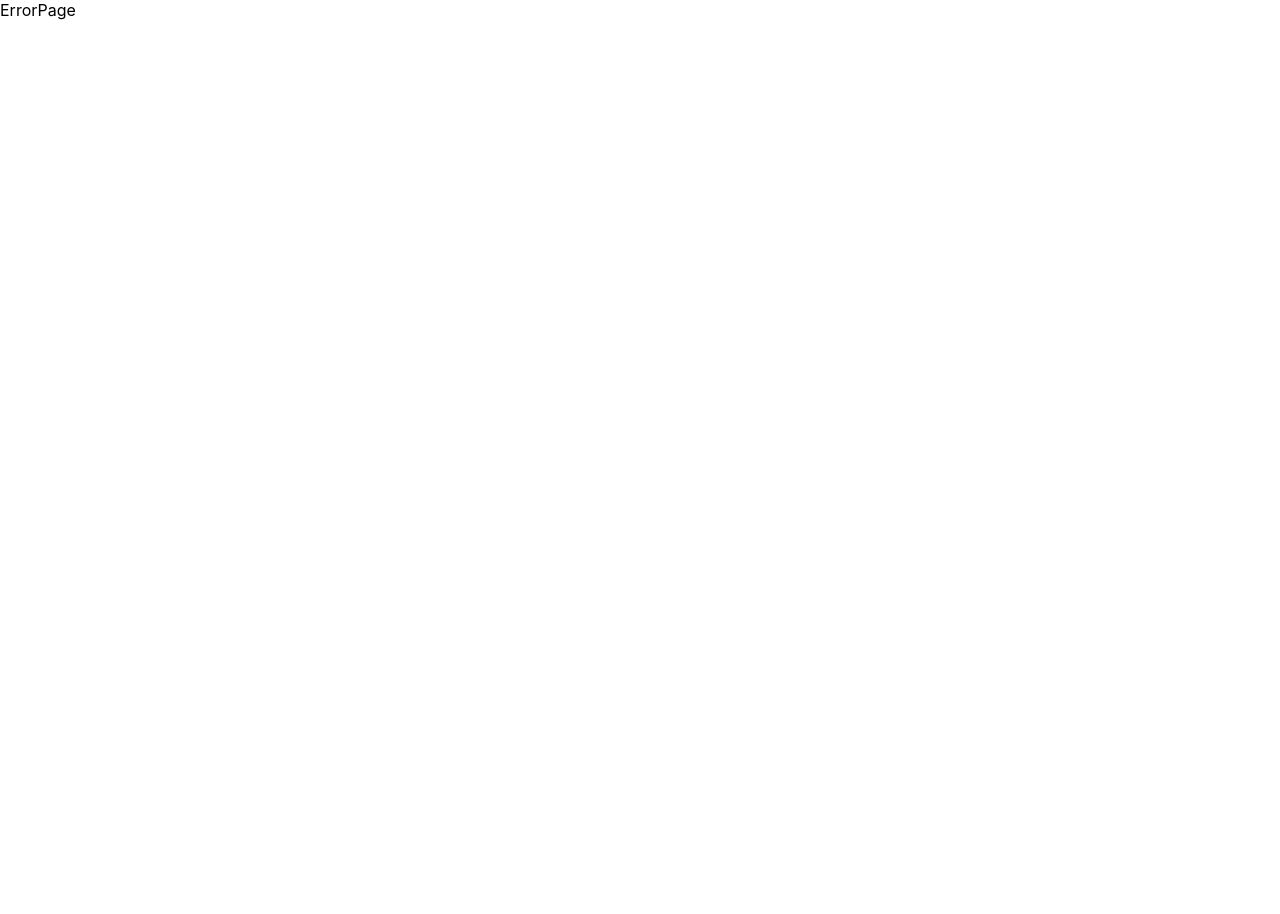
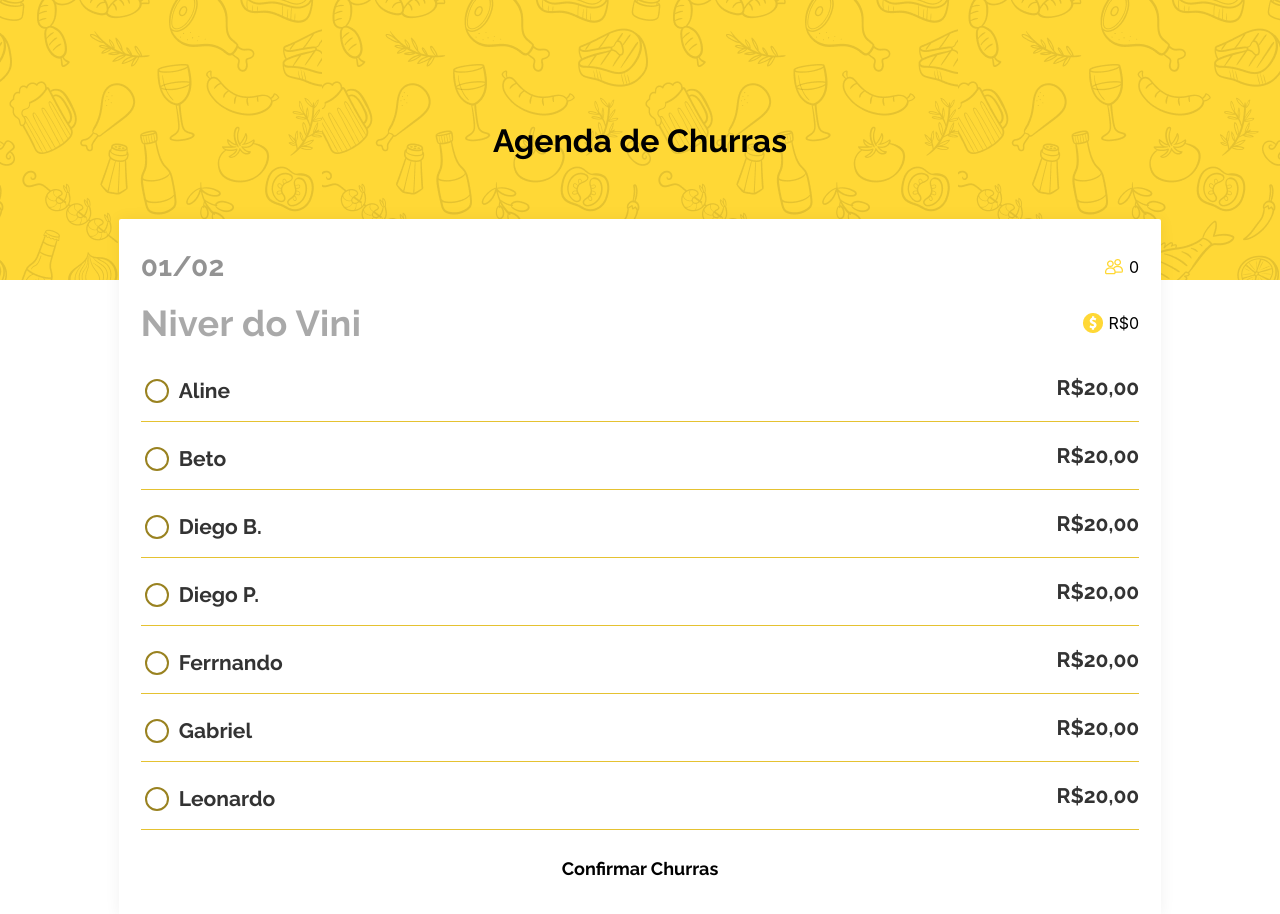
Before and after one commit to vmontanha/churras-trinca, a React (Create React App) app: page /churras in a window 1280 px wide. Before the commit this address had no page. Before the commit the page ends 800 px from the top, so only its background shows below. Built offline with nearby package versions, Linux system fonts and the light colour scheme.

Commit message:
all cases in agenda and objet list

```diff
--- a/package.json
+++ b/package.json
@@ -15,7 +15,7 @@
     "@testing-library/user-event": "^13.5.0",
     "react": "^18.2.0",
     "react-dom": "^18.2.0",
-    "react-router-dom": "^6.18.0",
+    "react-router-dom": "^6.20.0",
     "react-scripts": "5.0.1",
     "styled-components": "^6.1.1",
     "uuidv4": "^6.2.13",
--- a/src/Layout/Agenda/Agenda.js
+++ b/src/Layout/Agenda/Agenda.js
@@ -9,15 +9,9 @@ const Agenda = () => {
 
   useEffect(() => {
     localStorage.getItem('churras')
-    localStorage.getItem('churras_money')
-    localStorage.getItem('churras_people')
   }, []);
 
   const churras = JSON.parse(localStorage.getItem("churras"));
-  const churraMoney = JSON.parse(localStorage.getItem("churras_money"));
-  const churrasPeople = JSON.parse(localStorage.getItem("churras_people"));
-
-  console.log(churras)
 
   if (!churras) return
 
@@ -34,11 +28,11 @@ const Agenda = () => {
               <div className='box__dados'>
                 <div className='box__people__money__agenda'>
                   <img src={iconPeople} alt='people' />
-                  <p>{churrasPeople}</p>
+                  <p>{item.people.length}</p>
                 </div>
                 <div className='box__people__money__agenda'>
-                  <img src={iconMoney} alt='people' />
-                  <p>{churraMoney}</p>
+                  <img src={iconMoney} alt='money' />
+                  <p>{item.money}</p>
                 </div>
               </div>
             </div >
--- a/src/Layout/DetalheChurras/DetalheChurras.js
+++ b/src/Layout/DetalheChurras/DetalheChurras.js
@@ -2,98 +2,51 @@ import React, { useState } from 'react'
 import iconPeople from '../../assets/img/icon_people.png'
 import iconMoney from '../../assets/img/icon_money.png'
 import '../DetalheChurras/DetalheChurras.css'
-import { people } from '../../utils/people'
+import { peopleList } from '../../utils/people'
 
 import { Input } from '@mui/material';
-import { Link } from 'react-router-dom';
+import { Link, useNavigate } from 'react-router-dom';
 
 const DetalheChurras = () => {
+
+  const navigate = useNavigate();
 
   const [churras, setChurras] = useState('')
   const [title, setTitle] = useState('')
   const [date, setDate] = useState('')
+  const [money, setMoney] = useState(0)
+  const [people, setPeople] = useState([])
 
-  const [checkedState, setCheckedState] = useState(
-    new Array(people.length).fill(false)
-  );
-
-  const [total, setTotal] = useState(0);
-
-  const handleOnChangePeople = (position) => {
-    const updatedCheckedState = checkedState.map((item, index) =>
-      index === position ? !item : item
-    );
-
-    setCheckedState(updatedCheckedState);
-
-    const totalPrice = updatedCheckedState.reduce(
-      (sum, currentState, index) => {
-        if (currentState === true) {
-          return sum + people[index].price;
-        }
-        setChurras({ ...churras, money: churras.money })
-        localStorage.setItem("churras_money", JSON.stringify(sum))
-        return sum;
-      },
-      0
-    );
-
-    setTotal(totalPrice)
+  const handleSelect = (person, price, sum) => {
+    setMoney((prevMoney) => !sum ? prevMoney - price : prevMoney + price)
+    setPeople((prevPeople) => !sum ?
+      prevPeople.filter((prevPerson) => person.id != prevPerson.id
+      ) :
+      [...prevPeople, person])
   };
-
-  const count = checkedState.filter(function (item) {
-    if (item === true) {
-      return true;
-    } else {
-      return false;
-    }
-  }).length;
-
-
-
-  localStorage.setItem("churras_people", JSON.stringify(count))
 
 
   const handleSubmit = (e) => {
     e.preventDefault();
 
+    if (people.length < 1 || !title || !date) {
+      return
+    }
     const existingData = JSON.parse(localStorage.getItem('churras')) || [];
 
-    const newData = {
-      title: title,
-      ...existingData.date,
-      date: date,
-      index: existingData.length,
-    };
+    const newData = [
+      ...existingData, {
+        title,
+        date,
+        index: existingData.length,
+        people,
+        money
+      }
+    ];
 
-    if (Array.isArray(existingData)) {
-      existingData.push(newData);
-      localStorage.setItem('churras', JSON.stringify(existingData));
-    } else {
-      const newDataArray = [newData];
-      localStorage.setItem('churras', JSON.stringify(newDataArray));
-    }
-  };
+    localStorage.setItem('churras', JSON.stringify(newData));
 
-  const handleSubmitData = (e) => {
-    e.preventDefault();
-
-    const existingData = JSON.parse(localStorage.getItem('churras')) || [];
-
-    const newData = {
-      title: title,
-      ...existingData.title,
-      date: date,
-      index: existingData.length,
-    };
-
-    if (Array.isArray(existingData)) {
-      existingData.push(newData);
-      localStorage.setItem('churras', JSON.stringify(existingData));
-    } else {
-      const newDataArray = [newData];
-      localStorage.setItem('churras', JSON.stringify(newDataArray));
-    }
+    navigate('/agenda')
   };
 
   return (
@@ -102,51 +55,49 @@ const DetalheChurras = () => {
         <div className='box__date'>
           <Input
             value={date}
-            onBlur={handleSubmitData}
             onChange={(e) => setDate(e.target.value)}
             className='input-data'
             placeholder='01/02' />
         </div>
         <div className='qtd__people'>
           <img src={iconPeople} alt='people' />
-          <p>{count}</p>
+          <p>{people.length}</p>
         </div>
       </div>
       <div className='box__people title'>
         <div className='box__date'>
           <Input
             value={title}
-            onBlur={handleSubmit}
             onChange={(e) => setTitle(e.target.value)}
             className='input-title'
             placeholder='Niver do Vini' />
         </div>
         <img src={iconMoney} alt='people' />
-        <p>R${total}</p>
+        <p>R${money}</p>
       </div>
       {
-        people.map(({ name, price }, index) => {
+        peopleList.map((person) => {
+          const isSelected = people.find((statePerson) => statePerson.id === person.id)
           return (
-            <div className='box__people under__style' key={index}>
+            <div className='box__people under__style' key={person.id}>
               <div className='box__date'>
                 <input type='checkbox'
-                  checked={checkedState[index]}
-                  id={`custom-checkbox-${index}`}
-                  className={checkedState[index] ? "checked" : ""}
-                  onChange={() => handleOnChangePeople(index)}
-                  value={name}
+                  id={`custom-checkbox-${person.id}`}
+                  className={isSelected ? "checked" : ""}
+                  onChange={(e) => handleSelect(person, person.price, e.currentTarget.checked)}
+                  value={person.name}
                 />
-                <label className='container__label' htmlFor={`custom-checkbox-${index}`}>
-                  {name}
+                <label className='container__label' htmlFor={`custom-checkbox-${person.id}`}>
+                  {person.name}
                 </label>
               </div>
-              <p className={checkedState[index] ? "money check" : 'money'} >{`R$` + price + `,00`}</p>
+              <p className={isSelected ? "money check" : 'money'} >{`R$` + person.price + `,00`}</p>
             </div>
           );
         })}
       <div className='btn__back'>
-        <Link to={'/agenda'} >
-          <a>Voltar para Agenda</a>
+        <Link onClick={handleSubmit} >
+          <a>Confirmar Churras</a>
         </Link>
       </div>
     </div>
--- a/src/components/CriarChurras/CriarChurras.js
+++ b/src/components/CriarChurras/CriarChurras.js
@@ -8,7 +8,7 @@ const CriarChurras = () => {
   return (
 
     <div className='container__card'>
-      <Link to='/new'>
+      <Link to='/churras'>
         <div className='box__icon'>
           <img src={newChurrasIcon} alt='newChurrasIcon' />
         </div>
--- a/src/index.js
+++ b/src/index.js
@@ -22,7 +22,7 @@ const router = createBrowserRouter([
         element: <LoginPage />,
       },
       {
-        path: "/new",
+        path: "/churras",
         element: <ChurrasList />,
       },
       {
--- a/src/utils/people.js
+++ b/src/utils/people.js
@@ -1,30 +1,37 @@
-export const people = [
+export const peopleList = [
   {
     name: "Aline",
-    price: 20
+    price: 20,
+    id: 0,
   },
   {
     name: "Beto",
-    price: 20
+    price: 20,
+    id: 1,
   },
   {
     name: "Diego B.",
-    price: 20
+    price: 20,
+    id: 2,
   },
   {
     name: "Diego P.",
-    price: 20
+    price: 20,
+    id: 3,
   },
   {
     name: "Ferrnando",
-    price: 20
+    price: 20,
+    id: 4,
   },
   {
     name: "Gabriel",
-    price: 20
+    price: 20,
+    id: 5,
   },
   {
     name: "Leonardo",
-    price: 20
+    price: 20,
+    id: 6,
   }
 ];
```
Also changed, not shown: 1 other file (tests, documents, lock files or other folders).
